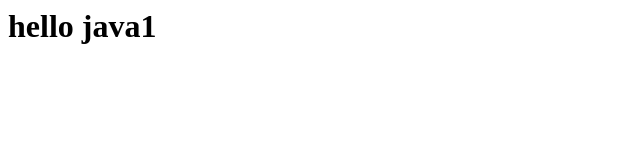
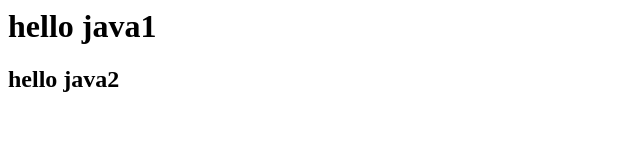
Before and after one commit to MJ-KIM28/vscode-dev, a plain HTML site: page index.html in a window 1280 px wide. Shown: the whole page, without its empty margins (0-640 px from the left). Drawn offline with Linux system fonts and the light colour scheme.

Commit message:
Update index.html

```diff
--- a/index.html
+++ b/index.html
@@ -1,5 +1,6 @@
 <html>
 <h1>hello java1</h1>
+    <h2>hello java2</h2>
 <body>
     <script type="text.javascript">
         window.onload = function(){
```
